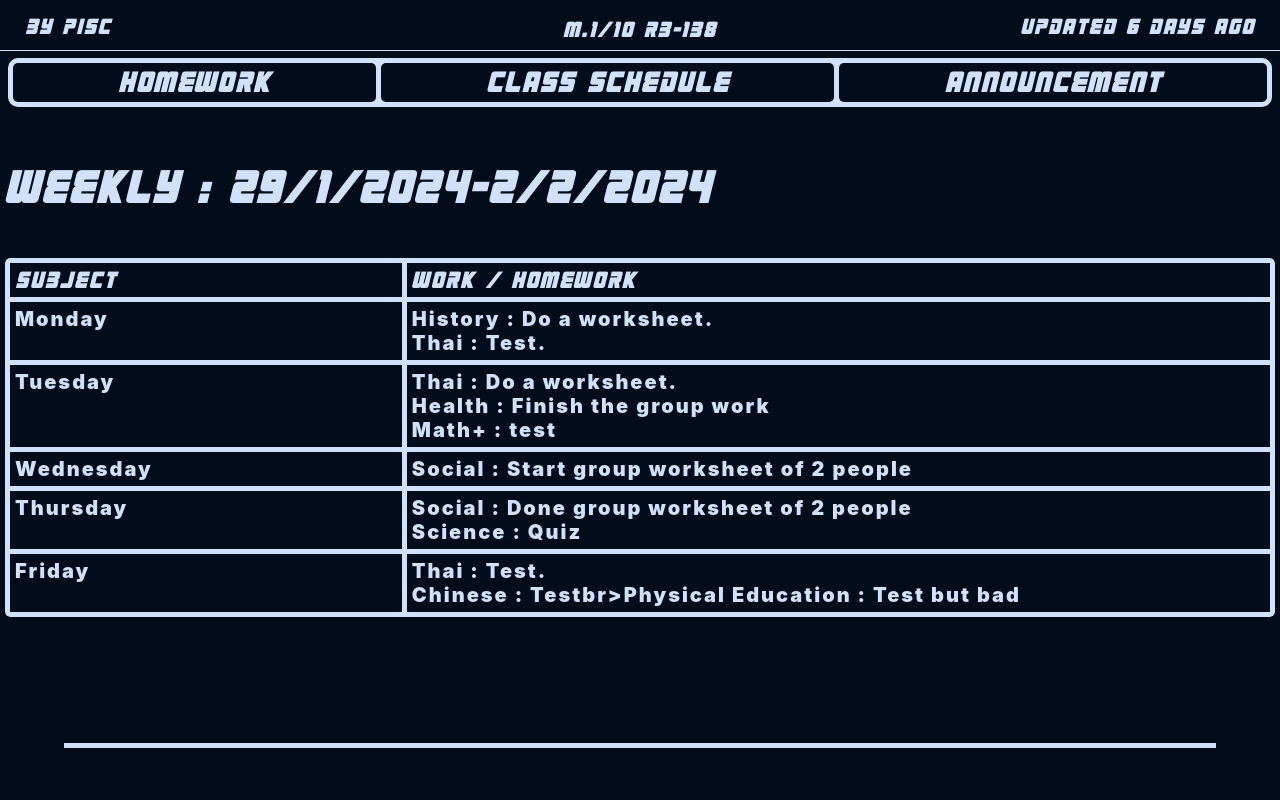
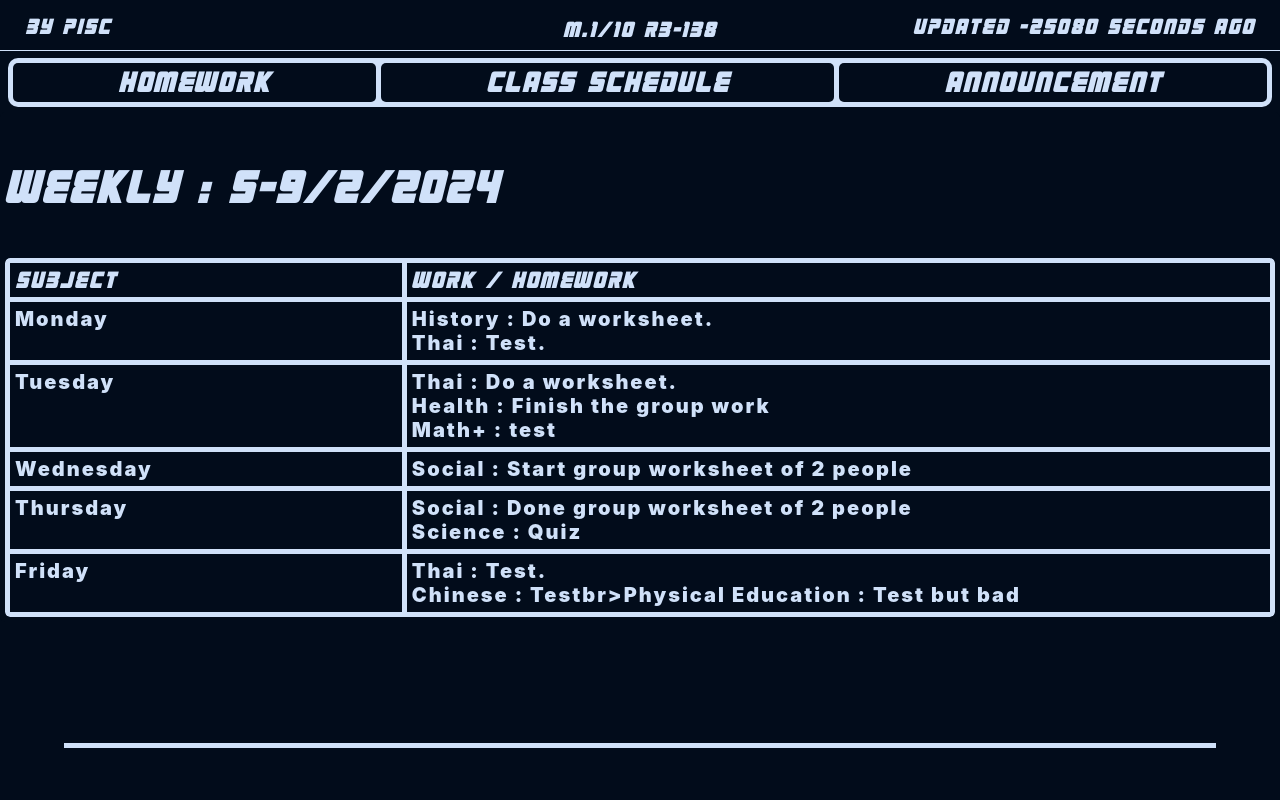
Before and after one commit to Piscrb1dev639/RB, a plain HTML site: page index.html in a window 1280 px wide. Both pictures are taken after a click on the link "Homework". Shown: the top 800 px of the page. Drawn offline with Linux system fonts and the light colour scheme; a web font is replaced by a local one.

Commit message:
Update index.html

```diff
--- a/index.html
+++ b/index.html
@@ -255,7 +255,7 @@
             calendar5.className = 'calendar c5';
             screen.appendChild(calendar5);
 
-            document.querySelector('.calendar.c0').innerHTML = '<br><div class="auto-size">Weekly : 29/1/2024-2/2/2024</div><br><div class="calendar_in i0"><div class="hwcell">Subject</div><div class="hwcell">Work / Homework</div></div>';
+            document.querySelector('.calendar.c0').innerHTML = '<br><div class="auto-size">Weekly : 5-9/2/2024</div><br><div class="calendar_in i0"><div class="hwcell">Subject</div><div class="hwcell">Work / Homework</div></div>';
             document.querySelector('.calendar.c1').innerHTML = '<br>Monday 20/11/2023<br><div class="calendar_in i1"><div class="hwcell">Subject</div><div class="hwcell">Work / Homework</div></div>';
             document.querySelector('.calendar.c2').innerHTML = '<br>Tuesday<br><div class="calendar_in i2"><div class="hwcell">Subject</div><div class="hwcell">Work / Homework</div></div>';
             document.querySelector('.calendar.c3').innerHTML = '<br>Wednesday<br><div class="calendar_in i3"><div class="hwcell">Subject</div><div class="hwcell">Work / Homework</div></div>';
@@ -276,7 +276,7 @@
         };
 
         function updateTimeDifference() {
-            const inputDate = new Date('2024-02-02T16:56:13');
+            const inputDate = new Date("2024-02-09T16:02:17");
             const currentUtcDate = new Date().toUTCString();
             const currentTime = new Date(currentUtcDate).getTime();
             const inputTime = inputDate.getTime();
```
